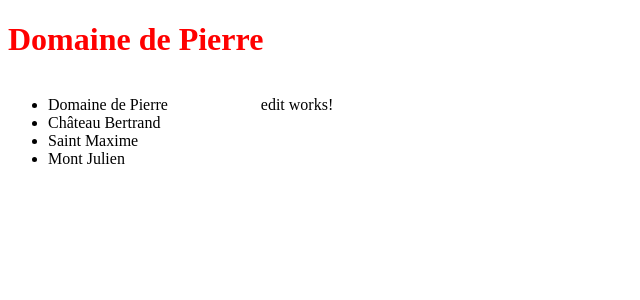
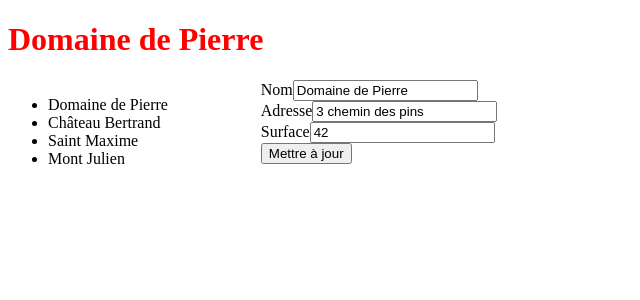
Before and after one commit to pbreteche/formation, an Angular app: page / in a window 1280 px wide. Both pictures are taken after a click on the button "Éditer". Shown: the top 300 px of the page, without its empty margins (0-640 px from the left). Built offline with nearby package versions, Linux system fonts and the light colour scheme.

Commit message:
création d'un formulaire de base

```diff
--- a/src/app/app.component.html
+++ b/src/app/app.component.html
@@ -5,6 +5,6 @@
 </div>
 <div class="main">
   <app-menu (vineyardSelection)="setCurrentVineyard($event)"  [vineyards]="vineyardList"></app-menu>
-  <app-detail [vineyard]="currentVineyard" *ngIf="!isEditing" (edition)="setEditing()"></app-detail>
-  <app-edit [vineyard]="currentVineyard" *ngIf="isEditing"></app-edit>
+  <app-detail [vineyard]="currentVineyard" *ngIf="!isEditing" (edition)="setEditing(true)"></app-detail>
+  <app-edit [vineyard]="currentVineyard" *ngIf="isEditing"  (edition)="setEditing(false)"></app-edit>
 </div>
--- a/src/app/app.component.ts
+++ b/src/app/app.component.ts
@@ -42,7 +42,7 @@ export class AppComponent {
     this.currentVineyard = vineyard;
   }
 
-  setEditing() {
-    this.isEditing = true;
+  setEditing(isEditing: boolean) {
+    this.isEditing = isEditing;
   }
 }
--- a/src/app/app.module.ts
+++ b/src/app/app.module.ts
@@ -1,5 +1,6 @@
 import { BrowserModule } from '@angular/platform-browser';
 import { NgModule } from '@angular/core';
+import { FormsModule } from '@angular/forms';
 
 import { AppComponent } from './app.component';
 import { MenuComponent } from './components/menu/menu.component';
@@ -14,7 +15,8 @@ import { EditComponent } from './components/edit/edit.component';
     EditComponent
   ],
   imports: [
-    BrowserModule
+    BrowserModule,
+    FormsModule
   ],
   providers: [],
   bootstrap: [AppComponent]
--- a/src/app/components/edit/edit.component.html
+++ b/src/app/components/edit/edit.component.html
@@ -1,3 +1,24 @@
-<p>
-  edit works!
-</p>
+<form>
+  <div>
+    <label for="vineyard[name]">Nom</label>
+    <input
+      type="text" id="vineyard[name]" name="vineyard[name]"
+      [(ngModel)]="vineyard.name"
+    />
+  </div>
+  <div>
+    <label for="vineyard[address]">Adresse</label>
+    <input
+      type="text" id="vineyard[address]" name="vineyard[address]"
+      [(ngModel)]="vineyard.address"
+    />
+  </div>
+  <div>
+    <label for="vineyard[area]">Surface</label>
+    <input
+      type="number" id="vineyard[area]" name="vineyard[area]"
+      [(ngModel)]="vineyard.area"
+    />
+  </div>
+  <button (click)="stopEditing()">Mettre à jour</button>
+</form>
--- a/src/app/components/edit/edit.component.ts
+++ b/src/app/components/edit/edit.component.ts
@@ -1,4 +1,4 @@
-import {Component, OnInit, Input} from '@angular/core';
+import {Component, OnInit, Input, Output, EventEmitter} from '@angular/core';
 import {Vineyard} from 'models/vineyard';
 
 @Component({
@@ -11,9 +11,16 @@ export class EditComponent implements OnInit {
   @Input()
   vineyard: Vineyard;
 
+  @Output()
+  edition = new EventEmitter();
+
   constructor() { }
 
   ngOnInit() {
   }
 
+  stopEditing() {
+    this.edition.emit();
+  }
+
 }
--- a/src/models/vineyard.ts
+++ b/src/models/vineyard.ts
@@ -2,12 +2,8 @@
 export class Vineyard {
 
   constructor(
-    private _name: string,
+    public name: string,
     public address: string,
     public area: number
   ){}
-
-  get name ():string {
-    return this._name;
-  }
 }
```
